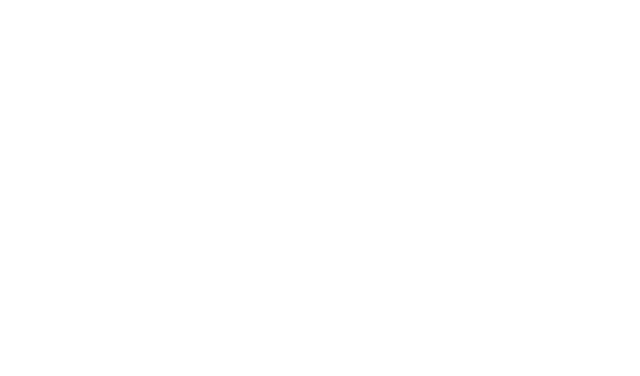
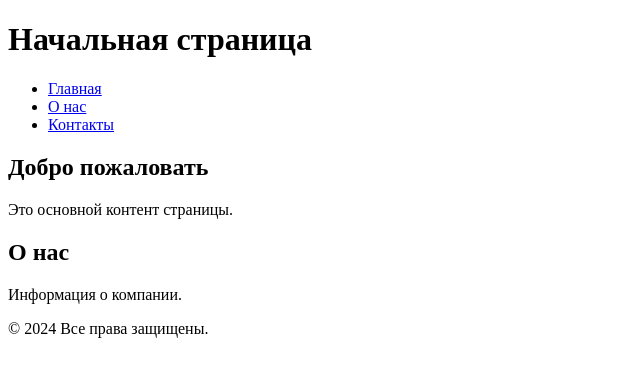
Before and after one commit to anna200519/project, a plain HTML site: page index.html in a window 1280 px wide. Shown: the whole page, without its empty margins (0-640 px from the left). Drawn offline with Linux system fonts and the light colour scheme.

Commit message:
Update index.html

```diff
--- a/index.html
+++ b/index.html
@@ -6,6 +6,29 @@
     <title>Document</title>
 </head>
 <body>
-
+    <header>
+        <h1>Начальная страница</h1>
+        <nav>
+            <ul>
+               <li><a href="#home">Главная</a></li>
+               <li><a href="#about">О нас</a></li>
+               <li><a href="#contact">Контакты</a></li>
+            </ul>
+        </nav>
+    </header>
+    <main>
+        <section id="home">
+            <h2>Добро пожаловать</h2>
+            <p>Это основной контент страницы.</p>
+        </section>
+        <section id="about">
+            <h2>О нас</h2>
+            <p>Информация о компании.</p>
+        </section>
+    </main>
+    <footer>
+        <p>© 2024 Все права защищены.</p>
+    </footer>
+    <script src="script.js"></script>
 </body>
 </html>
```
